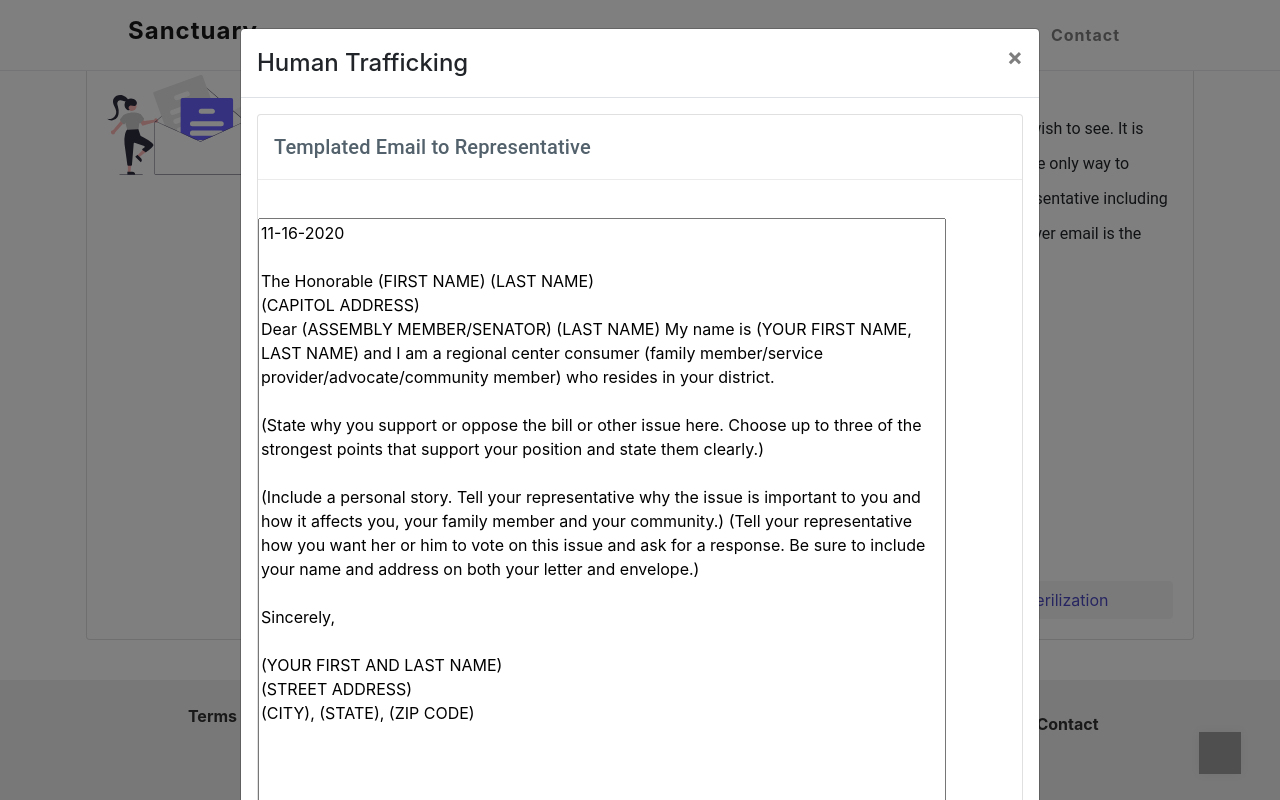
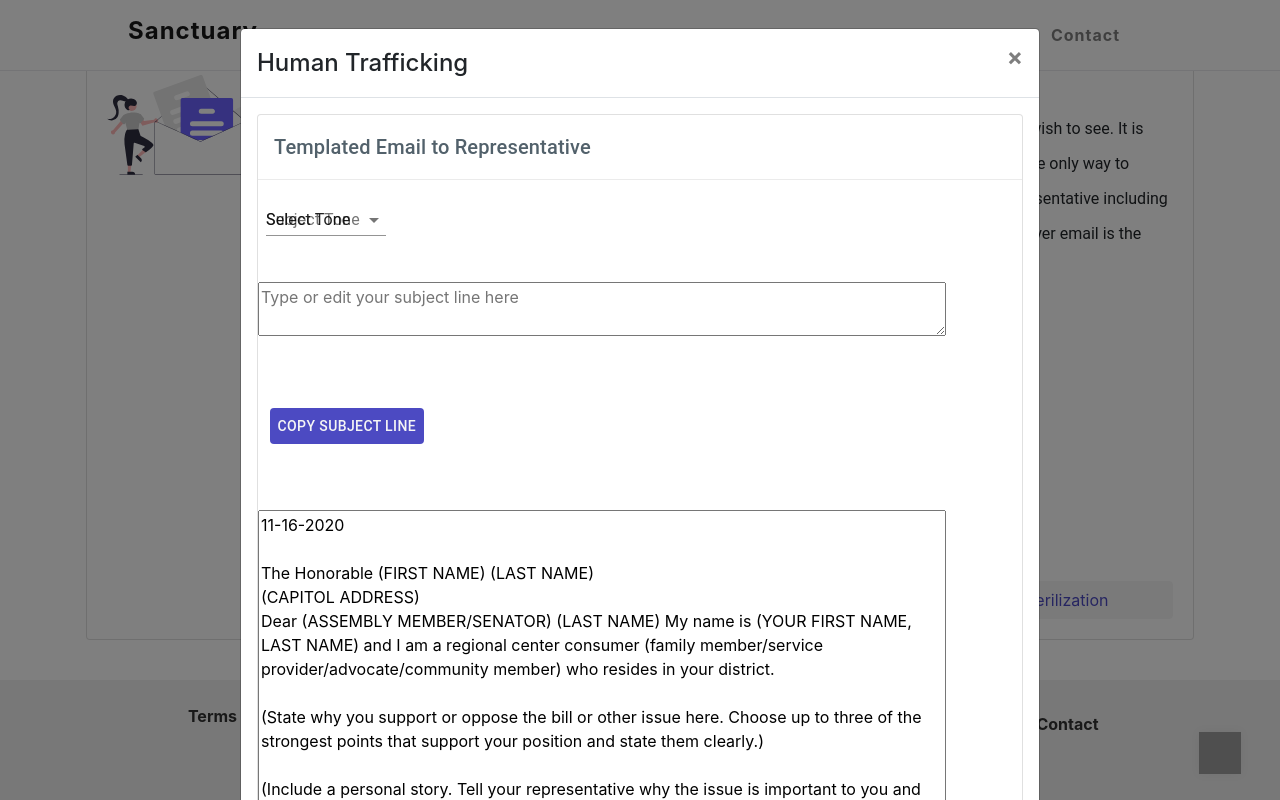
Before and after one commit to HaoyangChen/the-g.o.a.t-s, a React (Create React App) app: page /getinvolved in a window 1280 px wide. Both pictures are taken after a click on the button "Human Trafficking". Shown: the part 1710-2510 px from the top of the page. Built offline with nearby package versions, Linux system fonts and the light colour scheme; grey boxes are pictures that could not be loaded.

Commit message:
Implement Subject Line Functionality

```diff
--- a/src/components/TemplatedEmail.js
+++ b/src/components/TemplatedEmail.js
@@ -1,95 +1,149 @@
-import React, { useRef, useState } from 'react';
-import { makeStyles } from '@material-ui/core/styles';
-import Grid from '@material-ui/core/Grid';
-import Card from '@material-ui/core/Card';
-import CardContent from '@material-ui/core/CardContent';
-import Button from '@material-ui/core/Button';
-import { Form, Field } from 'react-final-form'
-import Divider from '@material-ui/core/Divider';
-import Typography from '@material-ui/core/Typography';
-import { TextareaAutosize } from '@material-ui/core';
+import React, { useRef, useState } from "react";
+import { makeStyles } from "@material-ui/core/styles";
+import Grid from "@material-ui/core/Grid";
+import Card from "@material-ui/core/Card";
+import CardContent from "@material-ui/core/CardContent";
+import Button from "@material-ui/core/Button";
+import { Form, Field } from "react-final-form";
+import Divider from "@material-ui/core/Divider";
+import Typography from "@material-ui/core/Typography";
+import { TextareaAutosize } from "@material-ui/core";
 
-const useStyles = makeStyles(theme => ({
+import InputLabel from "@material-ui/core/InputLabel";
+import FormHelperText from "@material-ui/core/FormHelperText";
+import FormControl from "@material-ui/core/FormControl";
+import Select from "@material-ui/core/Select";
+import NativeSelect from "@material-ui/core/NativeSelect";
+
+const useStyles = makeStyles((theme) => ({
   title: {
-        color: "#52616B"
+    color: "#52616B",
   },
   textArea: {
-        margin: '5% auto',
-        width: '90%'
+    margin: "5% auto",
+    width: "90%",
   },
   copyButton: {
-        margin: '2.5%'
-    }
+    margin: "2.5%",
+  },
+
+  formControl: {
+    margin: theme.spacing(1),
+    minWidth: 120,
+  },
+  selectEmpty: {
+    marginTop: theme.spacing(2),
+  },
 }));
 
-const sleep = ms => new Promise(resolve => setTimeout(resolve, ms))
+const sleep = (ms) => new Promise((resolve) => setTimeout(resolve, ms));
 
+const onSubmit = async (values) => {
+  await sleep(300);
+  window.alert(JSON.stringify(values, 0, 2));
+};
 
-const onSubmit = async values => {
-    await sleep(300)
-    window.alert(JSON.stringify(values, 0, 2))
-}
-
-const required = value => (value ? undefined : 'Required')
+const required = (value) => (value ? undefined : "Required");
 
 const TemplatedEmail = () => {
-
   const classes = useStyles();
 
-    const [copySuccess, setCopySuccess] = useState('');
+  const [copySuccess, setCopySuccess] = useState("");
   const textAreaRef = useRef(null);
+  const subjectTextAreaRef = useRef(null);
 
   const recipients = [
     {
-            value: 'rep1',
-            label: 'Representative 1'
+      value: "rep1",
+      label: "Representative 1",
     },
     {
-            value: 'rep2',
-            label: 'Representative 2'
-        }
-    ]
+      value: "rep2",
+      label: "Representative 2",
+    },
+  ];
+
+  const [tone, setTone] = React.useState("");
+
+  const handleChange = (event) => {
+    const targetTone = event.target.value;
+    console.log("tone is : " + targetTone);
+    setTone(targetTone);
+    // setState({
+    //   ...state,
+    //   [tone]: event.target.value,
+    // });
+    // getSubject();
+  };
 
   function copyToClipboard(e) {
     textAreaRef.current.select();
-        document.execCommand('copy');
+    document.execCommand("copy");
     e.target.focus();
-        setCopySuccess('Copied!');
-        alert('Copied email template to clipboard!');
-    };
+    setCopySuccess("Copied!");
+    alert("Copied email template to clipboard!");
+  }
+
+  function copySubjectToClipboard(e) {
+    subjectTextAreaRef.current.select();
+    document.execCommand("copy");
+    e.target.focus();
+    setCopySuccess("Copied!");
+    alert("Copied subject template to clipboard!");
+  }
 
   function getToday() {
     var today = new Date();
-        var date = (today.getMonth() + 1) + '-' + today.getDate() + '-' + today.getFullYear();
+    var date =
+      today.getMonth() + 1 + "-" + today.getDate() + "-" + today.getFullYear();
+    return date + "\n";
+  }
+
+  function getEmailAttention() {
+    let specialPlaceholder = "(FIRST NAME) (LAST NAME)";
     return (
-            date + "\n"
+      "\nThe Honorable " +
+      specialPlaceholder +
+      "\n" +
+      "(CAPITOL ADDRESS)" +
+      "\n"
     );
   }
 
-    function getEmailAttention() {
-        let specialPlaceholder = "(FIRST NAME) (LAST NAME)"
-        return (
-            "\nThe Honorable " + specialPlaceholder + "\n" + "(CAPITOL ADDRESS)" + "\n"
-        )
+  function getSubject() {
+    console.log("testing: " + tone);
+    console.log(tone);
+    let subjectResult = "";
+    switch (tone) {
+      case "Angry":
+        subjectResult = "Angry Subject Line";
+        break;
+      case "Emotional":
+        subjectResult = "Emotional Subject Line";
+        break;
+      case "Excited":
+        subjectResult = "Excited Subject Line";
+        break;
+      case "Disappointed":
+        subjectResult = "Disappointed Subject Line";
+        break;
+      default:
+        subjectResult = "Please Select a Tone to Start the Subject Line";
     }
-
-    function getSubject() {
-        return (
-            "RE: (state the topic or include the bill number, author and subject if you are writing to support or oppose a particular legislative bill) \n"
-        )
+    return tone ? subjectResult : tone;
+    //   "RE: (state the topic or include the bill number, author and subject if you are writing to support or oppose a particular legislative bill) \n"
   }
 
   function getEmailContent() {
-        return (
-            "Dear (ASSEMBLY MEMBER/SENATOR) (LAST NAME) My name is (YOUR FIRST NAME, LAST NAME) and I am a regional center consumer (family member/service provider/advocate/community member) who resides in your district. \n \n(State why you support or oppose the bill or other issue here. Choose up to three of the strongest points that support your position and state them clearly.) \n \n(Include a personal story. Tell your representative why the issue is important to you and how it affects you, your family member and your community.) (Tell your representative how you want her or him to vote on this issue and ask for a response. Be sure to include your name and address on both your letter and envelope.)"
-        )
+    return "Dear (ASSEMBLY MEMBER/SENATOR) (LAST NAME) My name is (YOUR FIRST NAME, LAST NAME) and I am a regional center consumer (family member/service provider/advocate/community member) who resides in your district. \n \n(State why you support or oppose the bill or other issue here. Choose up to three of the strongest points that support your position and state them clearly.) \n \n(Include a personal story. Tell your representative why the issue is important to you and how it affects you, your family member and your community.) (Tell your representative how you want her or him to vote on this issue and ask for a response. Be sure to include your name and address on both your letter and envelope.)";
   }
 
   function getClosing() {
     return (
-            "\n \nSincerely, \n \n" + "(YOUR FIRST AND LAST NAME) \n" + "(STREET ADDRESS) \n(CITY), (STATE), (ZIP CODE)"
-        )
-
+      "\n \nSincerely, \n \n" +
+      "(YOUR FIRST AND LAST NAME) \n" +
+      "(STREET ADDRESS) \n(CITY), (STATE), (ZIP CODE)"
+    );
   }
 
   return (
@@ -99,24 +153,58 @@ const TemplatedEmail = () => {
         <form onSubmit={handleSubmit}>
           <Card variant="outlined">
             <CardContent>
-                            <Typography
-                                className={classes.title}
-                                variant="h6"
-                            >
+              <Typography className={classes.title} variant="h6">
                 Templated Email to Representative
               </Typography>
             </CardContent>
             <Divider light />
-                        <Grid
-                            container
-                            spacing={2}
+            <FormControl className={classes.formControl}>
+              <InputLabel htmlFor="tone-native-simple">Subject Tone</InputLabel>
+              <Select
+                native
+                value={tone}
+                onChange={handleChange}
+                inputProps={{
+                  name: "tone",
+                  id: "tone-native-simple",
+                }}
               >
+                <option aria-label="None" value="">
+                  Select Tone
+                </option>
+                <option value={"Angry"}>Angry</option>
+                <option value={"Emotional"}>Emotional</option>
+                <option value={"Excited"}>Excited</option>
+                <option value={"Disappointed"}>Disappointed</option>
+              </Select>
+            </FormControl>
+            <Grid container spacing={2}>
+              <Grid item xs={12}>
+                <TextareaAutosize
+                  className={classes.textArea}
+                  ref={subjectTextAreaRef}
+                  rowsMin={2}
+                  placeholder="Type or edit your subject line here"
+                  defaultValue={getSubject()}
+                />
+              </Grid>
+              <Button
+                className={classes.copyButton}
+                style={{
+                  backgroundColor: "#4C4AC2",
+                  borderColor: "#F5F5F5",
+                  color: "#F5F5F5",
+                }}
+                onClick={copySubjectToClipboard}
+              >
+                Copy Subject Line
+              </Button>
               <Grid item xs={12}>
                 <TextareaAutosize
                   className={classes.textArea}
                   ref={textAreaRef}
                   rowsMin={25}
-                                    placeholder='Type or edit your email here'
+                  placeholder="Type or edit your email here"
                   defaultValue={
                     getToday() +
                     getEmailAttention() +
@@ -125,17 +213,20 @@ const TemplatedEmail = () => {
                   }
                 />
               </Grid>
+              <Button
+                className={classes.copyButton}
+                style={{
+                  backgroundColor: "#4C4AC2",
+                  borderColor: "#F5F5F5",
+                  color: "#F5F5F5",
+                }}
+                onClick={copyToClipboard}
+              >
+                Copy Email
+              </Button>
             </Grid>
           </Card>
-                    <Button
-                        className={classes.copyButton}
-                        style={{ backgroundColor: '#4C4AC2', borderColor: "#F5F5F5", color: "#F5F5F5" }}
-                        onClick={copyToClipboard}
-                    >
-                        Copy
-            </Button>
         </form>
-
       )}
     />
   );
```
Lines whose indentation alone changed are shown as unchanged.
